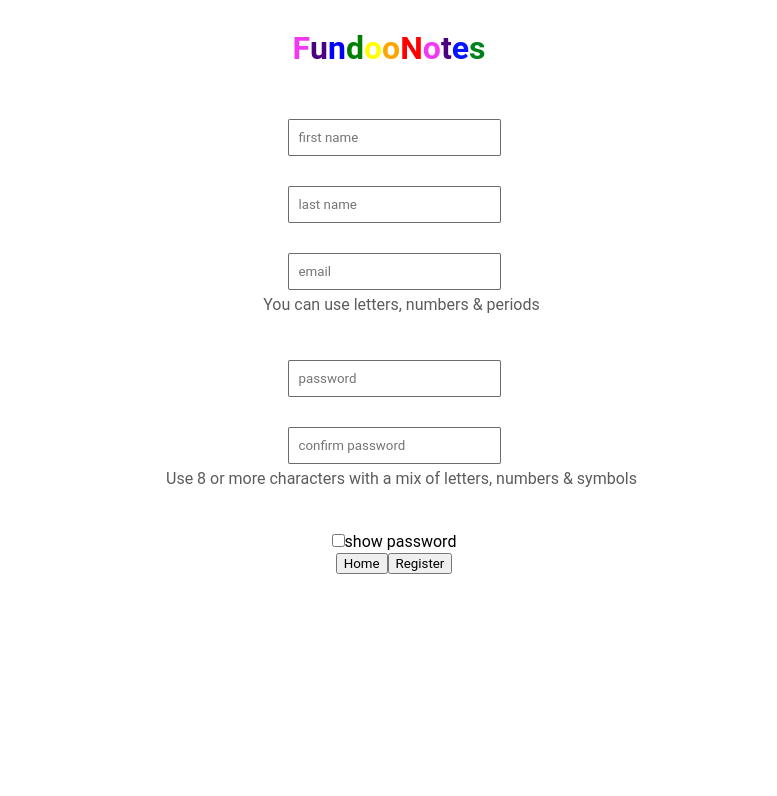
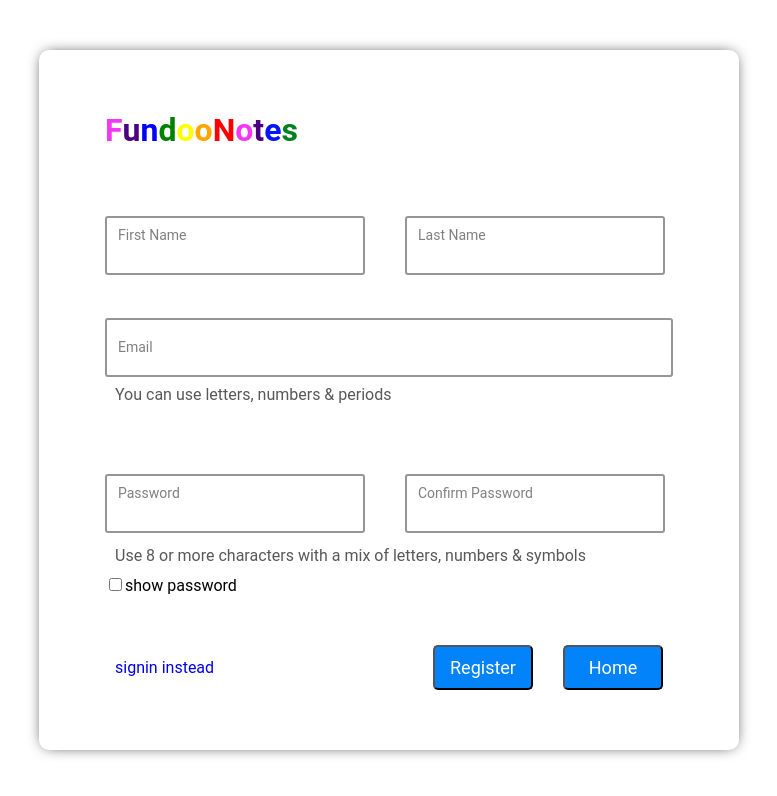
Before and after one commit to kirankumar-Matham96/Fundoo_Notes_React_Frontend, a React (Create React App) app in the folder my-first-react-app/: page /register in a window 1280 px wide. Shown: the top 796 px of the page, without its empty margins (251-1028 px from the left). Built offline with nearby package versions, Linux system fonts and the light colour scheme.

Commit message:
fix: add styling to register page

```diff
--- a/my-first-react-app/src/pages/register.jsx
+++ b/my-first-react-app/src/pages/register.jsx
@@ -57,25 +57,34 @@ class Register extends Component{
     const isEmail = name === 'email';
     const isPassword = name === 'password';
     const isConfirmPassword = name === 'confirmPassword'
-    const nameTest = /^[A-Z]{1}[A-Za-z]{2,25}$/i;
+    const nameTest = /^[A-Z]{1}[A-Za-z]{2,25}$/;
     const emailTest = /^[^\s@]+@[^\s@]+\.[^\s@]{2,}$/i;
 
+
     validity[name] = value.length > 0;
-    fieldValidationErrors[name] = validity[name] ? '' : `${name} is required and cannot be empty!`;
+    fieldValidationErrors[name] = validity[name] ? '' : `${name} is required!`;
 
     if (validity[name]) {
       if (isFirstName) {
         validity[name] = nameTest.test(value);
-        fieldValidationErrors[name] = validity[name] ? '' : `${name} should be a valid one!`;
+        fieldValidationErrors[name] = validity[name] ? '' : `${name} is invalid!`;
       }
       if (isLastName) {
         validity[name] = nameTest.test(value);
-        fieldValidationErrors[name] = validity[name] ? '' : `${name} should be a valid one!`;
+        fieldValidationErrors[name] = validity[name] ? '' : `${name} is invalid!`;
       }
       if (isEmail) {
         validity[name] = emailTest.test(value);
-        fieldValidationErrors[name] = validity[name] ? '' : `${name} should be a valid one!`;
       }
+      if (isPassword) {
+        var pwd = value;
+        validity[name] = value.length >= 8;
+        fieldValidationErrors[name] = validity[name] ? '' : `${name} should at least be 8 chars!`;
+      }
+      // if (isConfirmPassword) {
+      //   validity[name] = (value === pwd);
+      //   fieldValidationErrors[name] = validity[name] ? '' : `${name} should match!`;
+      // }
     }
 
     this.setState({
@@ -106,38 +115,72 @@ class Register extends Component{
 
   render() {
     const { formValues, formErrors, isSubmitting } = this.state
-    return(
+    return (
+      <div className='register-page'>
         <Formik>
           <Form onSubmit={this.handleSubmit} >
-          <div>{ <Title />}</div>
-          <div>
-            <input name='firstName' type='text' placeholder='first name' onChange={this.handleChange} value={ formValues.firstName}/>
+            <div className='title'>{<Title />}</div>
+              <div className='text name'>
+                <div className='parallel-fields left-field' >
+                  <label className='custom-field'>
+                    <input className='firstName' name='firstName' type='text' onChange={this.handleChange} value={ formValues.firstName} required/>
+                    <span className='placeHolder'>First Name</span>
+                  </label>
                   <div className='error-message'>{ formErrors.firstName}</div>
-            <input name='lastName' type='text' placeholder='last name' onChange={ this.handleChange } />
+                </div>
+              <div className='parallel-fields right-field' >
+              <label className='custom-field'>
+                  <input className='lastName' name='lastName' type='text' onChange={ this.handleChange } required />
+                  <span className='placeHolder'>Last Name</span>
+              </label>
                   <div className='error-message'>{ formErrors.lastName}</div>
                 </div>
-          <input name='email' type='email' placeholder='email' onChange={ this.handleChange } />
-            <div className='error-message'>{ formErrors.email}</div>
+              </div>
+            <div className='email-div'>
+              <label className='custom-field'>
+                <input className='email text' name='email' type='email' onChange={ this.handleChange } required />
+                <span className='placeHolder'>Email</span>
+              </label>
+            </div>
+              <div className='error-message'>{formErrors.email}</div>
               <p>You can use letters, numbers & periods</p>
-          <div>
-            <input name='password' type='password' placeholder='password' onChange={ this.handleChange } />
+              <div className='text pwd-section'>
+              <div className='parallel-fields left-field' >
+              <label className='custom-field'>
+                  <input className='password' id='password' name='password' type='password' onChange={ this.handleChange } required />
+                  <span className='placeHolder'>Password</span>
+              </label>
                   <div className='error-message'>{ formErrors.password}</div>
-            <input name='confirmPassword' type='password' placeholder='confirm password' onChange={ this.handleChange } />
+                </div>
+              <div className='parallel-fields right-field' >
+              <label className='custom-field'>
+                  <input className='password' id='password' name='confirmPassword' type='password' onChange={ this.handleChange } required />
+                  <span className='placeHolder'>Confirm Password</span>
+              </label>
                   <div className='error-message'>{ formErrors.confirmPassword}</div>
                 </div>
+              </div>
               <p>Use 8 or more characters with a mix of letters, numbers & symbols</p>
-          <div>
+              <div className='checkbox-content'>
                 <input type='checkbox' ></input>
-            <label htmlFor="">show password</label>
+                <label>show password</label>
               </div>
-          <div>
+            <footer className='foot'>
+              <div className='signin-link'>
+                <Link to='/login'>
+                  <a>signin instead</a>
+                </Link>
+              </div>
+              <div className='button'>
+                <button className='register-btn' type='submit' disabled={isSubmitting} >Register</button>
                 <Link to='/'>
-            <button className='button'>Home</button>
+                  <button className='home-btn'>Home</button>
                 </Link>
-            <button className='button' type='submit' disabled={isSubmitting} >Register</button>
               </div>
+            </footer>
           </Form>
         </Formik>
+      </div>
     )
   }
 }
--- a/my-first-react-app/src/scss/login.scss
+++ b/my-first-react-app/src/scss/login.scss
@@ -1,72 +1,72 @@
-.login-container{
-  display: flex;
-  flex-direction: column;
-  // border: 1px solid black;
-  border-radius: 2%;
-  align-items: center;
-  justify-content: center;
-  height: 500px;
-  margin: 50px 500px 200px 500px;
-  overflow: hidden;
-  box-shadow: 0px 0px 15px -5px;
-  background-color: rgb(255, 255, 255);
-}
-header{
-  color: tomato;
-}
+// .login-container{
+//   display: flex;
+//   flex-direction: column;
+//   // border: 1px solid black;
+//   border-radius: 2%;
+//   align-items: center;
+//   justify-content: center;
+//   height: 500px;
+//   margin: 50px 500px 200px 500px;
+//   overflow: hidden;
+//   box-shadow: 0px 0px 15px -5px;
+//   background-color: rgb(255, 255, 255);
+// }
+// header{
+//   color: tomato;
+// }
 
-// #email,#pwd{
+// // #email,#pwd{
+// //   display: flex;
+// //   flex-direction: column;
+// //   align-items: center;
+// //   justify-content: center;
+// //   margin: 10px 10px 10px 10px;
+// //   padding: 10px 10px 10px 10px;
+// // }
+
+// // #check-box{
+// //   width: 2px;
+// //   height: 2px;
+// // }
+// .show-pwd{
+//   padding-top: 0px;
+//   width: 200px;
+//   padding-left: 15px;
+//   margin-bottom: 20px;
+// }
+// label{
+//   // font-size: 20px;
+// }
+// #show{
+//   margin-left: 10px;
+//   font-size: 15px;
+// }
+
+// form{
 //   display: flex;
 //   flex-direction: column;
 //   align-items: center;
-//   justify-content: center;
-//   margin: 10px 10px 10px 10px;
-//   padding: 10px 10px 10px 10px;
 // }
 
-// #check-box{
-//   width: 2px;
-//   height: 2px;
+// #login-button{
+//   width: 100px;
+//   height: 30px;
+//   background-color: rgb(9, 74, 216);
+//   color: white;
+//   border-radius: 5px;
 // }
-.show-pwd{
-  padding-top: 0px;
-  width: 200px;
-  padding-left: 15px;
-  margin-bottom: 20px;
-}
-label{
-  // font-size: 20px;
-}
-#show{
-  margin-left: 10px;
-  font-size: 15px;
-}
 
-form{
-  display: flex;
-  flex-direction: column;
-  align-items: center;
-}
-
-#login-button{
-  width: 100px;
-  height: 30px;
-  background-color: rgb(9, 74, 216);
-  color: white;
-  border-radius: 5px;
-}
-
-#sign-up-link{
-  padding-top: 10px;
-  margin-right: 20px;
-  display: flex;
-  justify-content: row;
-  font-size: 17px;
-}
-.text{
-  display: flex;
-  align-content: flex-end;
-}
-#fundooNotes{
-  margin-left: 0;
-}
+// #sign-up-link{
+//   padding-top: 10px;
+//   margin-right: 20px;
+//   display: flex;
+//   justify-content: row;
+//   font-size: 17px;
+// }
+// .text{
+//   display: flex;
+//   align-content: flex-end;
+// }
+// #fundooNotes{
+//   margin-left: 0;
+// }
--- a/my-first-react-app/src/scss/register.scss
+++ b/my-first-react-app/src/scss/register.scss
@@ -1,111 +1,189 @@
-$backGround1: #fff;
 *{
   font-family: roboto,'Noto Sans Myanmar UI',arial,sans-serif;
 }
-.Register {
-  display:flex;
-  flex-direction: column;
-  margin: 0;
-  padding: 0;
-  background: $backGround1;
-}
-.form{
+.register-page{
+  width: 800px;
   display: flex;
+  // align-items: center;
+  justify-content: center;
   flex-direction: row;
   position: absolute;
   top: 50%;
   left: 50%;
   transform: translate(-50%,-50%);
-  // border: 1px solid #9c9c9c;
   overflow: hidden;
   box-shadow: 0px 0px 15px -5px;
+  width: 700px;
+  height: 700px;
   border-radius: 10px;
-  width: 500px;
-  padding: 25px;
 }
-.info{
-  padding: 10px 0px 10px 0;
+.title{
+  display: flex;
+  justify-content: flex-start;
+  margin-top: 20px;
 }
-h1{
-  margin-left: 0px;
+.text{
+  display: flex;
+  justify-content: flex-start;
+  width: 540px;
+  align-items: center;
+  // border: 1px solid black;
+  margin: 0px 0px 30px 0px;
 }
-.name{
-  display:flex;
-  flex-flow: row;
-  // justify-content: space-around;
+.parallel-fields{
+  display: flex;
+  align-content: space-between;
 }
-#user-name{
-  align-items: stretch;
+.left-field{
+  display: flex;
+  flex-direction: column;
+  margin-right: 20px;
+  border-radius: 3px;
+  padding: 0px 20px 5px 0px;
+  font-size: auto;
+  width: 15rem;
 }
-.end-options{
+.right-field{
+  display: flex;
+  flex-direction: column;
+  margin-left: 20px;
+  border-radius: 3px;
+  padding: 0px 20px 5px 0px;
+  font-size: auto;
+  width: 15rem;
+}
+.firstName{
+  border: 1px solid gray;
+  box-shadow: none;
+  border-radius: 3px;
+  width: 246px;
+  padding: 20px 0px 20px 10px;
+}
+.lastName{
+  border: 1px solid gray;
+  box-shadow: none;
+  border-radius: 3px;
+  width: 246px;
+  padding: 20px 0px 20px 10px;
+}
+.password{
+  border: 1px solid gray;
+  box-shadow: none;
+  border-radius: 3px;
+  width: 246px;
+  padding: 20px 0px 20px 10px;
+}
+.confirmPassword{
+  // border-radius: 3px;
+  width: 46px;
+  padding: 20px 0px 20px 10px;
+}
+.email{
+  margin-bottom: 0px;
+  width: 34rem;
+  border-radius: 3px;
+  padding: 20px 0px 20px 20px;
+  border: 1px solid gray;
+  box-shadow: none;
+  font-size: auto;
+}
+p{
+  margin: 0px 0px 10px 10px;
+  color: rgb(88, 88, 88);
+}
+a{
+  text-decoration: none;
+}
+.pwd-section{
+  margin-top: 25px;
+  margin-bottom: 0px;
+}
+.error-message{
+  color: red;
+  margin-left: 10px;
+  padding-top: 8px;
+  font-size: .8rem;
+}
+.foot{
   display: flex;
   flex-direction: row;
   justify-content: space-between;
-  margin: 30px 30px 30px 0px;
-  padding-right: 30px;
+  align-content: space-between;
+  margin-top: 40px;
+  padding: 10px 10px 10px 10px;
 }
-#first{
-  margin-right: 7px;
+.signin-link{
   display: flex;
   align-items: center;
-  justify-content: center;
+}
+.button{
+  display: flex;
+  flex-direction: row;
+  width: 230px;
+  justify-content: space-between;
+}
+.register-btn{
+  border-radius: 5px;
+  color: #fff;
+  background-color: #0383fa;
+  height: 45px;
+  width: 100px;
+  font-size: 18px;
+}
+.home-btn{
+  border-radius: 5px;
+  color: #fff;
+  background-color: #0383fa;
+  width: 100px;
+  height: 45px;
+  font-size: 18px;
 }
 
-input{
-  margin: 30px 0 0 10px;
-  border: 1px solid rgba(0, 0, 0, 0.582);
-  border-radius: 2px;
-  padding: 10px 10px 10px 10px;
+/*Model 1*/
+.custom-field{
+  position: relative;
+  font-size: 14px;
+  padding-top: 20px;
 }
-p{
-  color: #272626c0;
-  margin-top: 5px;
-  margin-left: 25px;
+.custom-field .placeHolder{
+  position: absolute;
+  left: 12px;
+  top: 50%;
+  transform:translateY(-50%);
+  color: gray;
+  transition: top 0.3s ease, font-size 0.3s ease, color 0.3s ease;
 }
-#headerLogo{
-  margin-left: 10px;
+.custom-field input:valid + .placeHolder,
+.custom-field input:focus + .placeHolder{
+  top:10px;
+  font-size: 11px;
+  color: #222;
 }
-#head-statement{
-  margin: 10px;
-  font-weight: 370;
-  font-size: 30px;
-  color: rgba(19, 20, 22, 0.931);
+/*****************/
+
+/*Model 2*/
+.custom-field input{
+  border: 2px solid rgb(150, 150, 150);
+  transition: border-color 0.3s ease;
 }
-a{
-  margin-left: 10px;
-  font-size: large;
-  font-weight: bold;
-  color: rgb(57, 146, 206);
-  text-decoration: none;
+
+.custom-field input:valid,
+.custom-field input:focus {
+  top:10px;
+  font-size: 10px;
+  color: #222;
+  transition-delay: 0.1s;
 }
-#name{
-  display: flex;
-  align-items: center;
-  margin: 0;
+
+.custom-field input + .placeHolder {
+  padding: 0 5px;
+  left: 8px;
 }
-#email-end{
-  margin-left: 10px;
+
+.custom-field input:valid + .placeHolder,
+.custom-field input:focus + .placeHolder{
+  top:20px;
+  background: #fff;
 }
-#password{
-  display: flex;
-  align-items: center;
-  margin: 0;
-  padding: 0;
-}
-#next-btn,#home-btn{
-  color: rgb(255, 255, 255);
-  background-color: rgb(6, 92, 252);
-  width: 100px;
-  height: 47px;
-  border: none;
-  border-radius: 5px;
-  font-size: 18px;
-}
-#show-password{
-  margin-left: 10px;
-}
-.check-box{
-  border: 2px solid black;
-  width: 20px;
-  height: 20px;
-}
+
+/*****************/
```
Lines whose indentation alone changed are shown as unchanged.
